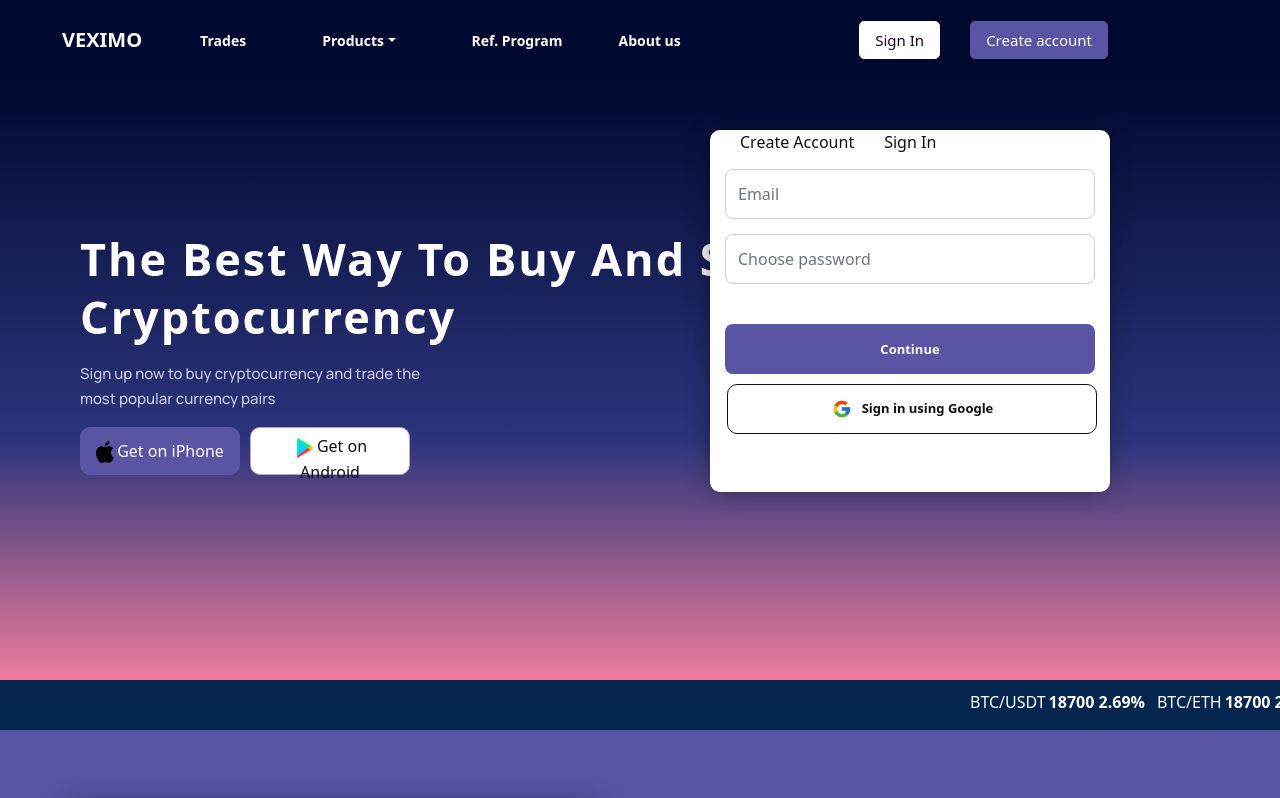
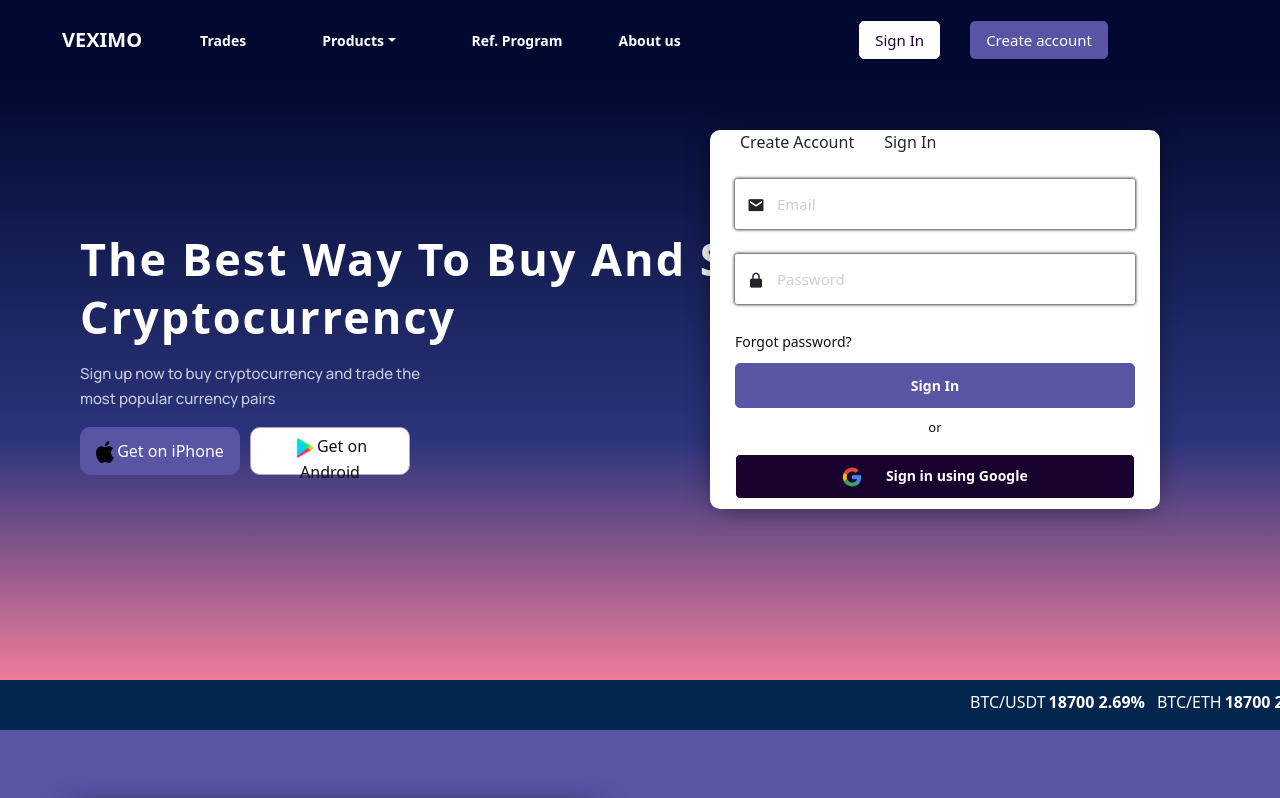
Before and after one commit to Jos33y/veximo-v2, a React (Create React App) app in the folder front_end/: page / in a window 1280 px wide. Shown: the top 798 px of the page. Built offline with nearby package versions, Linux system fonts and the light colour scheme.

Commit message:
partial work

```diff
--- a/front_end/src/Authentication/SignIn/index.js
+++ b/front_end/src/Authentication/SignIn/index.js
@@ -67,7 +67,6 @@ const SignIn = () => {
                         </div>
                     </Col>
                     <Col md={3}></Col>
-
                 </Row>
             </div>
         </>
--- a/front_end/src/component/Header/styles.css
+++ b/front_end/src/component/Header/styles.css
@@ -1,6 +1,6 @@
 
 .Header .navbar{
-    background: #19022e;
+    background: rgba(1,9,48,1);
     padding: 20px;
 }
 .Header .home-nav{
--- a/front_end/src/pages/home.js
+++ b/front_end/src/pages/home.js
@@ -1,5 +1,5 @@
 import React from "react";
-import { NavLink} from "react-router-dom";
+import {Link, NavLink} from "react-router-dom";
 import appleIcon from '../assets/home/apple-icon.svg';
 import googleIcon from '../assets/home/google-icon.svg';
 import {FcGoogle} from "react-icons/fc";
@@ -17,6 +17,7 @@ import Invest from "../component/invest";
 import Contact from "../component/contact";
 import {Col, Row} from "react-bootstrap";
 import NavHeader from "../component/Header";
+import GoogleIcon from "../assets/authentication/google_logo_icon.png";
 
 const Home = () => {
   return (
@@ -42,22 +43,46 @@ const Home = () => {
                       </Col>
                       <Col lg={4}>
                           <div className="hero">
-
                               <div className="signUp animate__fadeInDownBig">
                                   <div className="d-flex">
                                       <NavLink to="/signup"  className="nav-link">Create Account</NavLink>
                                       <NavLink to="/signin"  className="nav-link">Sign In</NavLink>
                                   </div>
                                   <form>
-                                      <input type="email" className="form-control"
-                                             placeholder="Email" />
-                                      <input type="password" className="form-control"
-                                             placeholder="Choose password"/>
-                                      <button className="btn btn-purple">Continue</button>
+                                      <div className="form-group">
+                                          <div className="input-group">
+                                              <i className='bx bxs-envelope'></i>
+                                              <input type="text"
+                                                     placeholder="Email"
+                                                     required={true}
+                                                     autoComplete="off"
+                                                     className="form-control"/>
+                                          </div>
+
+                                      </div>
+
+                                      <div className="form-group">
+                                          <div className="input-group">
+                                              <i className='bx bxs-lock-alt'></i>
+                                              <input type="password"
+                                                     placeholder="Password"
+                                                     className="form-control"
+                                                     autoComplete="off"
+                                                     required={true}/>
+                                          </div>
+                                      </div>
+
+                                      <div className="text-start">
+                                          <Link to="/forgot_password" className="forgot_link" >Forgot password?</Link>
+                                      </div>
+
+                                      <div className="form-buttons">
+                                          <button className="btn btn-primary" type="submit">Sign In</button>
+                                          <p>or</p>
+                                          <button className="btn btn-secondary">
+                                              <img src={GoogleIcon} alt="" className="img-fluid"/> Sign in using Google</button>
+                                      </div>
                                   </form>
-                                  <button className="btn btn-dark register"><FcGoogle className="google-icon" />Sign in using Google</button><br/>
-                                  <h6 className="agree">By clicking Continue you agree to the terms of Kuna
-                                      Exchange User Agreement and confirm that you are over 18 years old</h6>
                               </div>
                           </div>
                       </Col>
--- a/front_end/src/styles/home.css
+++ b/front_end/src/styles/home.css
@@ -74,73 +74,154 @@
 .home .hero {
     padding-left: 150px!important;
 }
+.signUp .nav-link {
+    margin-left: 30px;
+}
 .signUp {
     margin-top: 50px;
     margin-left: 60px;
     animation-duration: 2s;
     background: #FFFFFF;
-    width: 400px;
+    width: 450px;
     border-radius: 10px;
     box-shadow: -1px 2px 29px -9px rgba(0,0,0,0.75);
     -webkit-box-shadow: -1px 2px 29px -9px rgba(0,0,0,0.75);
     -moz-box-shadow: -1px 2px 29px -9px rgba(0,0,0,0.75);
 }
-.signUp .nav-link {
-    color: #101010!important;
-    margin-left: 30px;
+.signUp .form-group{
+    margin: 25px 0px;
+    text-align: left;
 }
-.signUp .form-control {
+.signUp .terms{
+    font-size: 12px;
+}
+.signUp .terms .forgot_link{
+    font-size: 12px;
+    color: #5954A4;
+    text-decoration: none;
+    margin-bottom: 20px;
+}
+.signUp  .forgot_link{
+    font-size: 14px;
+    color: #101010;
+    text-decoration: none;
+    margin-bottom: 20px;
+    margin-left: 25px;
+}
+
+.signUp .form-group .send-code{
+    font-size: 14px;
+    color:  #101010;
+    text-decoration: none;
+    text-align: center;
+    margin-bottom: 20px;
+    cursor: pointer;
+}
+.signUp  .text-bold{
+    font-weight: 600;
+}
+.signUp  .form-group .input-group{
+    border: 2px solid #FFFFFF;
+    border-radius: 3px;
+    padding: 5px 10px;
+    margin: auto;
     height: 50px;
-    width: 370px;
-    margin: 15px 0 0 15px;
-    border-radius: 8px;
+    box-shadow: 0px 0px 3px 1px rgba(0,0,0,0.75);
+    -webkit-box-shadow: 0px 0px 3px 1px rgba(0,0,0,0.75);
+    -moz-box-shadow: 0px 0px 3px 1px rgba(0,0,0,0.75);
+    width: 400px;
 }
-.signUp .btn-purple {
-    height: 50px;
-    width: 370px;
-    margin: 40px 0 0 0;
-    border-radius: 8px;
+
+.signUp  .form-group .input-code{
+    border: 2px solid  #101010;
+    border-radius: 3px;
+    padding: 5px 5px;
+    height: 55px;
+    background:  #101010;
+}
+.signUp  .form-group .input-code input{
+    background:  #101010;
+    border: 1px solid  #101010;
+    font-size: 18px;
+    color: #101010;
+    font-weight: 600;
+    letter-spacing: 5px;
+    text-transform: uppercase;
+}
+.signUp  .form-group .input-code input::placeholder{
+    font-size: 16px;
+    font-weight: 500;
+    letter-spacing: normal;
+    text-transform: none;
+}
+.signUp  .form-group .input-code input:focus{
+    box-shadow: none;
+    outline: none;
+}
+.signUp  .form-group .input-group .bx{
+    margin-top: 10px;
+    font-size: 18px;
+}
+.signUp  .form-group .input-group input{
+    background: transparent;
+    border: 1px solid transparent;
+    font-size: 15px;
+    color:  #101010;
+}
+.signUp  .form-group .input-group input::placeholder{
+    color: #cfcfcf;
+}
+.signUp  .form-group .input-group input:focus{
+    box-shadow: none;
+    outline: none;
+}
+
+.signUp  .form-group .input-group input:active{
+    background: transparent;
+}
+
+.signUp  .form-buttons{
+    margin-top: 10px;
+
+}
+
+.signUp  .form-buttons .btn{
+    width: 400px;
+    height: 45px;
+    font-size: 14px;
+    font-weight: 600;
+    border-radius: 5px;
+    margin-bottom: 10px;
+}
+.signUp  .form-buttons .btn.btn-primary{
     background: #5954A4;
+    border: 1px solid #5954A4;
     color: #FFFFFF;
-    font-style: normal;
-    font-weight: 700;
-    font-size: 13px;
-    line-height: 18px;
+
 }
-.signUp .btn-dark {
-    background: #FFFFFF;
-    color: #101010;
-    height: 50px;
-    width: 370px;
-    font-style: normal;
-    font-weight: 700;
-    font-size: 13px;
-    line-height: 18px;;
-}
-.signUp .google-icon {
-    font-size: 20px;
-    margin-right: 10px;
-}
-.signUp .forgot-password {
-    text-align: right;
-    margin-right: 150px;
-}
-.signUp .agree {
-    font-style: normal;
-    font-weight: 400;
-    font-size: 12px;
-    line-height: 16px;
-    letter-spacing: -0.214286px;
-    text-align: left!important;
-    width: 320px;
-    margin-left: 15px;
-    margin-top: 10px;
+
+.signUp  .form-buttons .btn.btn-secondary{
+    background:  #19022e;
+    border: 1px solid #FFFFFF;
     color: #FFFFFF;
 }
-.signUp .register {
-    margin-left: 5px;
-    margin-top: 10px;
+.signUp  .form-buttons .btn.btn-secondary .img-fluid{
+    width: 20px;
+    margin-right: 20px;
 }
+
+.signUp  .form-buttons p{
+    text-align: center;
+    font-size: 13px;
+    color: #101010;
+}
+
+
+
+
+
+
+
 
 @media all and (max-width: 480px) {
     .home {
--- a/front_end/src/styles/veximoMoney.css
+++ b/front_end/src/styles/veximoMoney.css
@@ -10,7 +10,7 @@
     margin-bottom: 30px;
 }
 .vexi-money .exchanges {
-    background: #19022e;
+    background: rgba(1,9,48,1);
     height: 900px;
     border-radius: 10px;
 }
@@ -48,7 +48,7 @@
     height: 50px;
     margin-top: 20px;
     background: #FFFFFF;
-    color: #101010;
+    color: rgba(1,9,48,1);;
     border: 1px solid #FFFFFF;
 }
 .exchanges .btn:focus {
```
Also changed, not shown: front_end/src/pages/myVeximo.js (+54 -1 lines).
